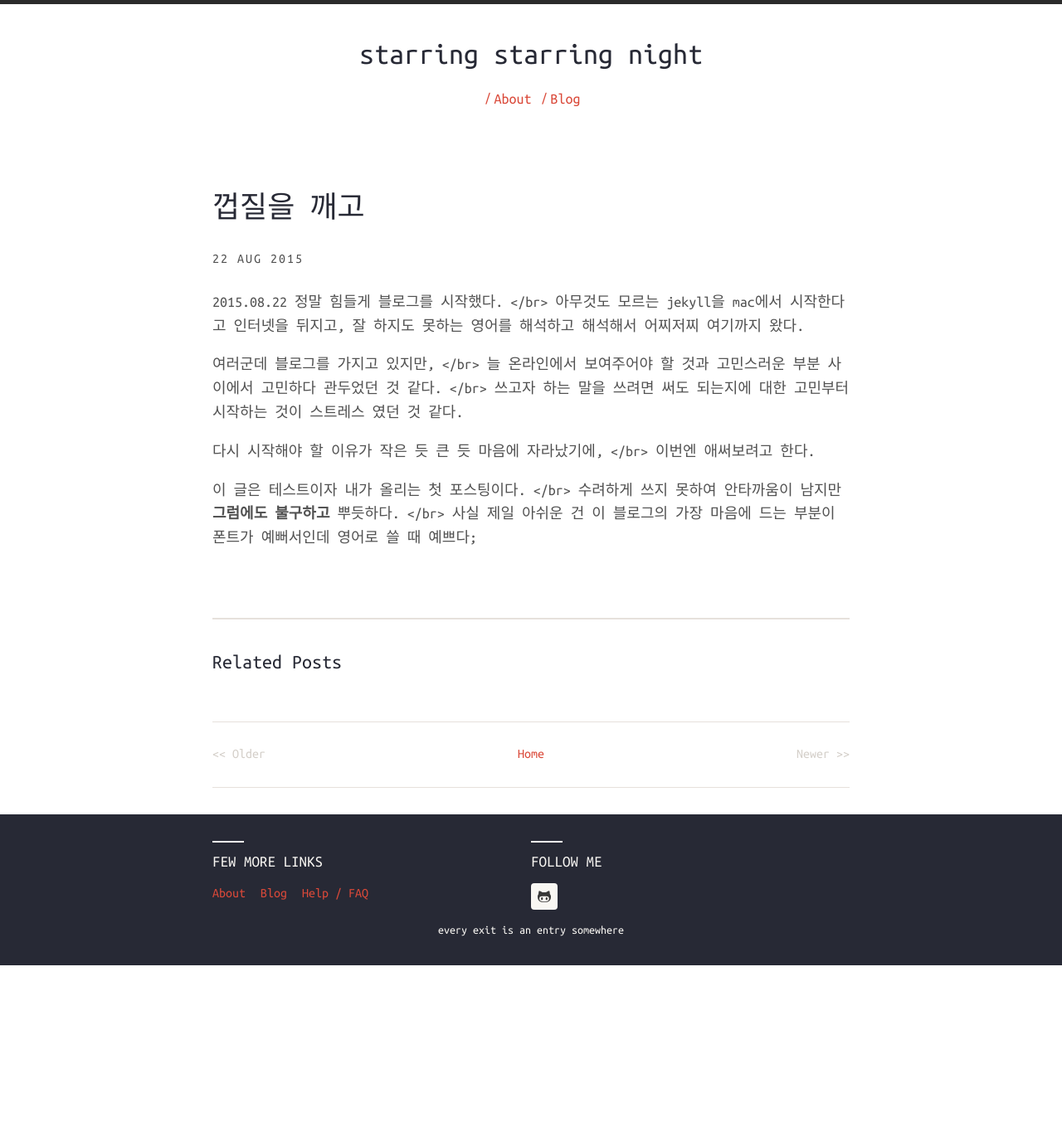
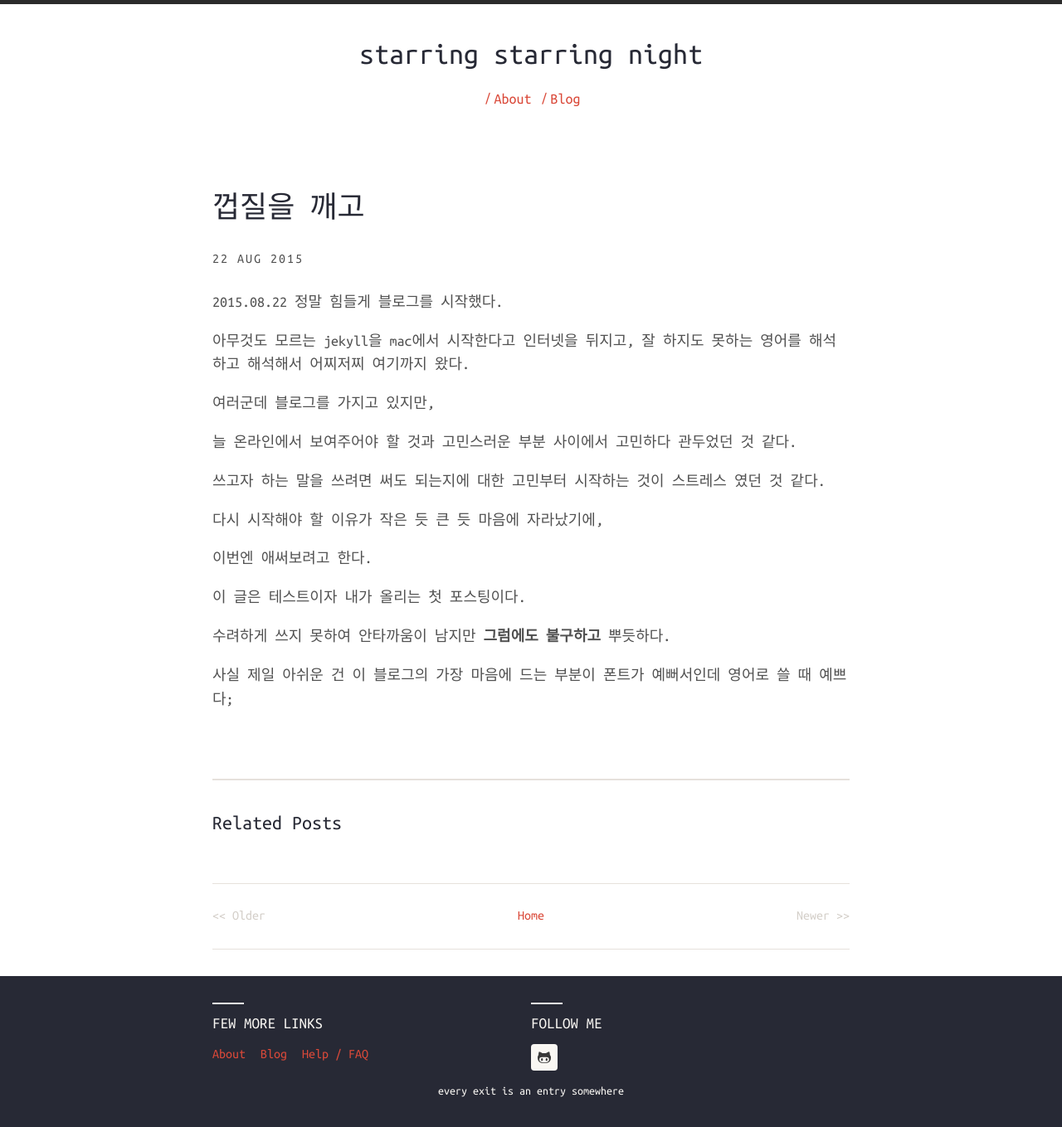
Before and after one commit to hahajh/hahajh.github.com, a Jekyll site: the page built from _posts/2015-08-22-start.md, in a window 1280 px wide. Shown: the whole page at 83% size. Built offline with Jekyll 4.4.1, drawn with Linux system fonts in a browser that asks for light colours; nearby versions of some CDN libraries; before the commit the page ends 1164 px from its top, so only the background shows below that.

Commit message:
modify test linefeed 2

```diff
--- a/_posts/2015-08-22-start.md
+++ b/_posts/2015-08-22-start.md
@@ -8,21 +8,24 @@ published: True
 ---
 
 2015.08.22 정말 힘들게 블로그를 시작했다.
-</br>
+
 아무것도 모르는 jekyll을 mac에서 시작한다고 인터넷을 뒤지고, 잘 하지도 못하는 영어를 해석하고 해석해서 어찌저찌 여기까지 왔다.
 
+
 여러군데 블로그를 가지고 있지만,
-</br>
+
 늘 온라인에서 보여주어야 할 것과 고민스러운 부분 사이에서 고민하다 관두었던 것 같다.
-</br>
+
 쓰고자 하는 말을 쓰려면 써도 되는지에 대한 고민부터 시작하는 것이 스트레스 였던 것 같다.
 
+
 다시 시작해야 할 이유가 작은 듯 큰 듯 마음에 자라났기에,
-</br>
+
 이번엔 애써보려고 한다.
 
+
 이 글은 테스트이자 내가 올리는 첫 포스팅이다.
-</br>
+
 수려하게 쓰지 못하여 안타까움이 남지만 <strong>그럼에도 불구하고</strong> 뿌듯하다.
-</br>
+
 사실 제일 아쉬운 건 이 블로그의 가장 마음에 드는 부분이 폰트가 예뻐서인데 영어로 쓸 때 예쁘다;
```
